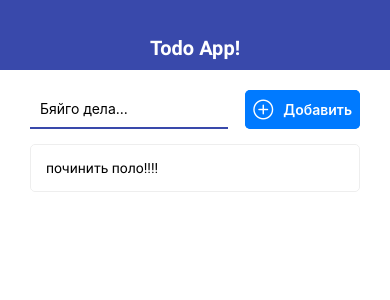
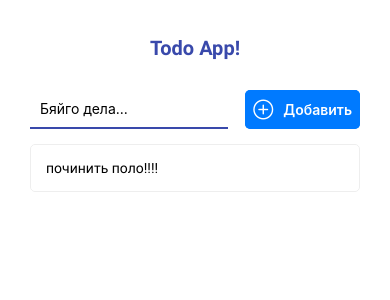
Before and after one commit to voloshchik/RN-TODO, a React Native app: screen / in a window 390 px wide. Shown: the top 300 px of the page. Built offline with nearby package versions, Linux system fonts and the light colour scheme.

Commit message:
40 Platform

```diff
--- a/src/components/Navbar.js
+++ b/src/components/Navbar.js
@@ -1,11 +1,19 @@
 import React from "react";
-import { View, Text, StyleSheet } from "react-native";
+import { View, Text, StyleSheet, Platform } from "react-native";
 import { THEME } from "../theme";
-import AppTextBold from './ui/AppTextBold';
+import AppTextBold from "./ui/AppTextBold";
 
 const Navbar = ({ title }) => {
   return (
-    <View style={styles.navbar}>
+    <View
+      style={{
+        ...styles.navbar,
+        ...Platform.select({
+          ios: styles.navbarIos,
+          android: styles.navbarAndroid
+        })
+      }}
+    >
       <AppTextBold style={styles.text}>{title}</AppTextBold>
     </View>
   );
@@ -16,11 +24,18 @@ const styles = StyleSheet.create({
     height: 70,
     alignItems: "center",
     justifyContent: "flex-end",
-    backgroundColor: THEME.MAIN_COLOR,
+
     paddingBottom: 10
   },
+  navbarAndroid: {
+    backgroundColor: THEME.MAIN_COLOR
+  },
+  navbarIos: {
+    borderBottomColor: THEME.MAIN_COLOR,
+    borderBottomWidth: 1
+  },
   text: {
-    color: "white",
+    color:Platform.OS==='android'?'#fff':THEME.MAIN_COLOR,
     fontSize: 20
   }
 });
--- a/src/components/ui/AppButton.js
+++ b/src/components/ui/AppButton.js
@@ -1,15 +1,23 @@
 import React, { Children } from "react";
-import { View, StyleSheet, TouchableOpacity } from "react-native";
+import {
+  View,
+  StyleSheet,
+  TouchableOpacity,
+  Platform,
+  TouchableNativeFeedback
+} from "react-native";
 import AppTextBold from "./AppTextBold";
 import { THEME } from "../../theme";
 
 const AppButton = ({ children, onPress, color = THEME.MAIN_COLOR }) => {
+  const Wrapper =
+    Platform.OS === "android" ? TouchableNativeFeedback : TouchableOpacity;
   return (
-    <TouchableOpacity onPress={onPress} activeOpacity={0.7}>
+    <Wrapper onPress={onPress} activeOpacity={0.7}>
       <View style={{ ...styles.button, backgroundColor: color }}>
         <AppTextBold style={styles.text}>{children}</AppTextBold>
       </View>
-    </TouchableOpacity>
+    </Wrapper>
   );
 };
 const styles = StyleSheet.create({
```
